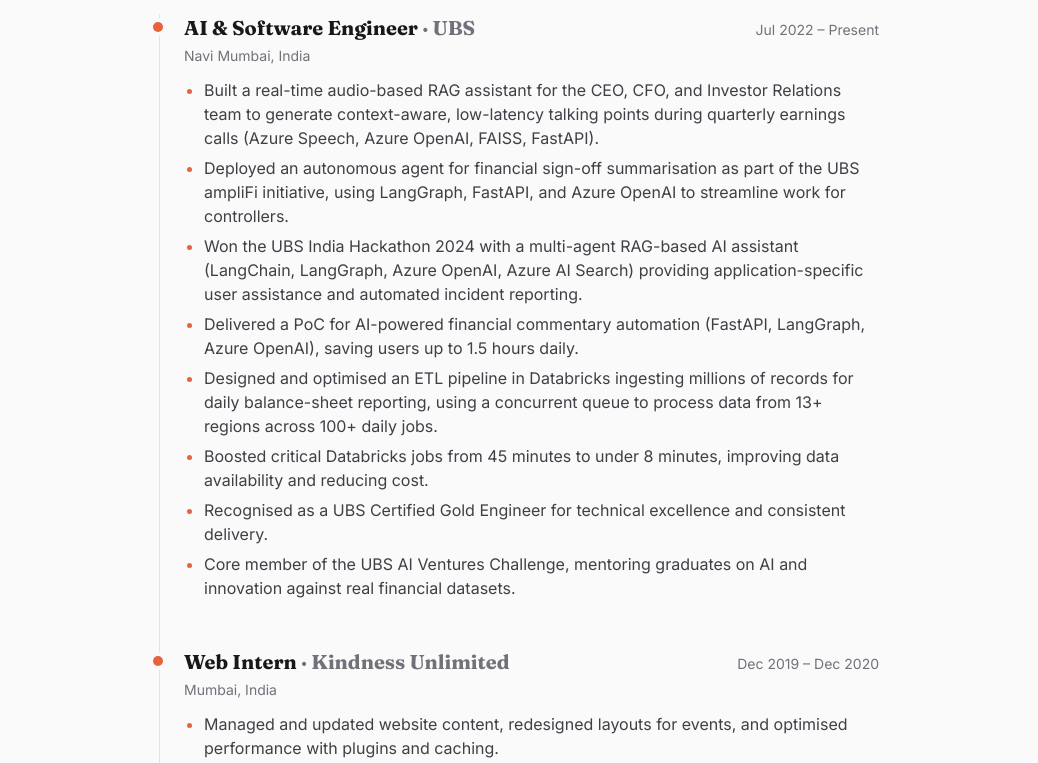
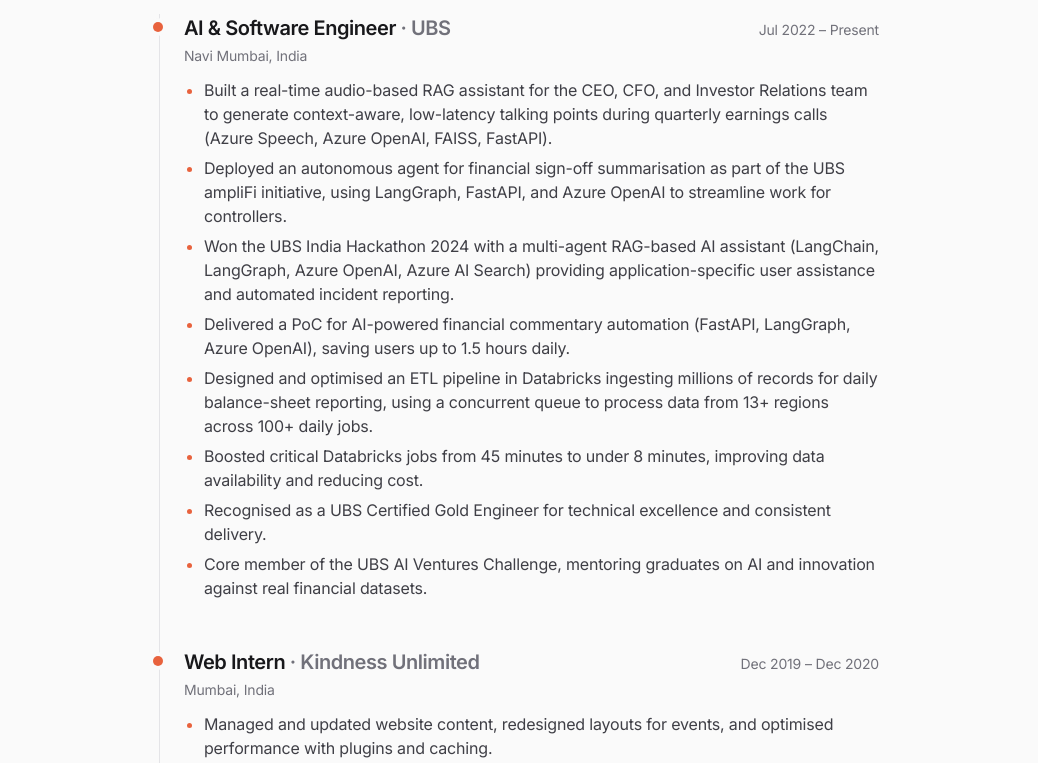
Before and after one commit to itsmariodias/itsmariodias.github.io, an Astro site: page / in a window 1280 px wide. Shown: the part 753-1516 px from the top of the page, without its empty margins (121-1159 px from the left). Built offline with nearby package versions, Linux system fonts and the light colour scheme; Astro itself is replaced by a stand-in of ours.

Commit message:
change font styling

```diff
--- a/src/layouts/BaseLayout.astro
+++ b/src/layouts/BaseLayout.astro
@@ -29,7 +29,7 @@ const canonical = canonicalUrl ?? new URL(Astro.url.pathname, Astro.site).toStri
     <link rel="preconnect" href="https://fonts.googleapis.com" />
     <link rel="preconnect" href="https://fonts.gstatic.com" crossorigin />
     <link
-      href="https://fonts.googleapis.com/css2?family=Inter:wght@400;500;600;700&family=Fraunces:opsz,wght@9..144,500;9..144,700&family=JetBrains+Mono:wght@400;600&display=swap"
+      href="https://fonts.googleapis.com/css2?family=Inter:wght@100..900&family=JetBrains+Mono:wght@400..700&display=swap"
       rel="stylesheet"
     />
     <script is:inline>
--- a/src/styles/global.css
+++ b/src/styles/global.css
@@ -14,9 +14,14 @@
   }
   body {
     @apply bg-zinc-50 text-zinc-800 antialiased;
+    font-feature-settings: 'cv02', 'cv03', 'cv04', 'cv11', 'ss01', 'ss03';
+    letter-spacing: -0.011em;
   }
   html.dark body {
     @apply bg-zinc-950 text-zinc-200;
+  }
+  h1, h2, h3, h4 {
+    letter-spacing: -0.022em;
   }
 }
 
--- a/tailwind.config.mjs
+++ b/tailwind.config.mjs
@@ -8,7 +8,7 @@ export default {
     extend: {
       fontFamily: {
         sans: ['Inter', 'ui-sans-serif', 'system-ui', '-apple-system', 'sans-serif'],
-        display: ['"Fraunces"', 'ui-serif', 'Georgia', 'serif'],
+        display: ['Inter', 'ui-sans-serif', 'system-ui', '-apple-system', 'sans-serif'],
         mono: ['"JetBrains Mono"', 'ui-monospace', 'SFMono-Regular', 'Menlo', 'monospace'],
       },
       colors: {
```
